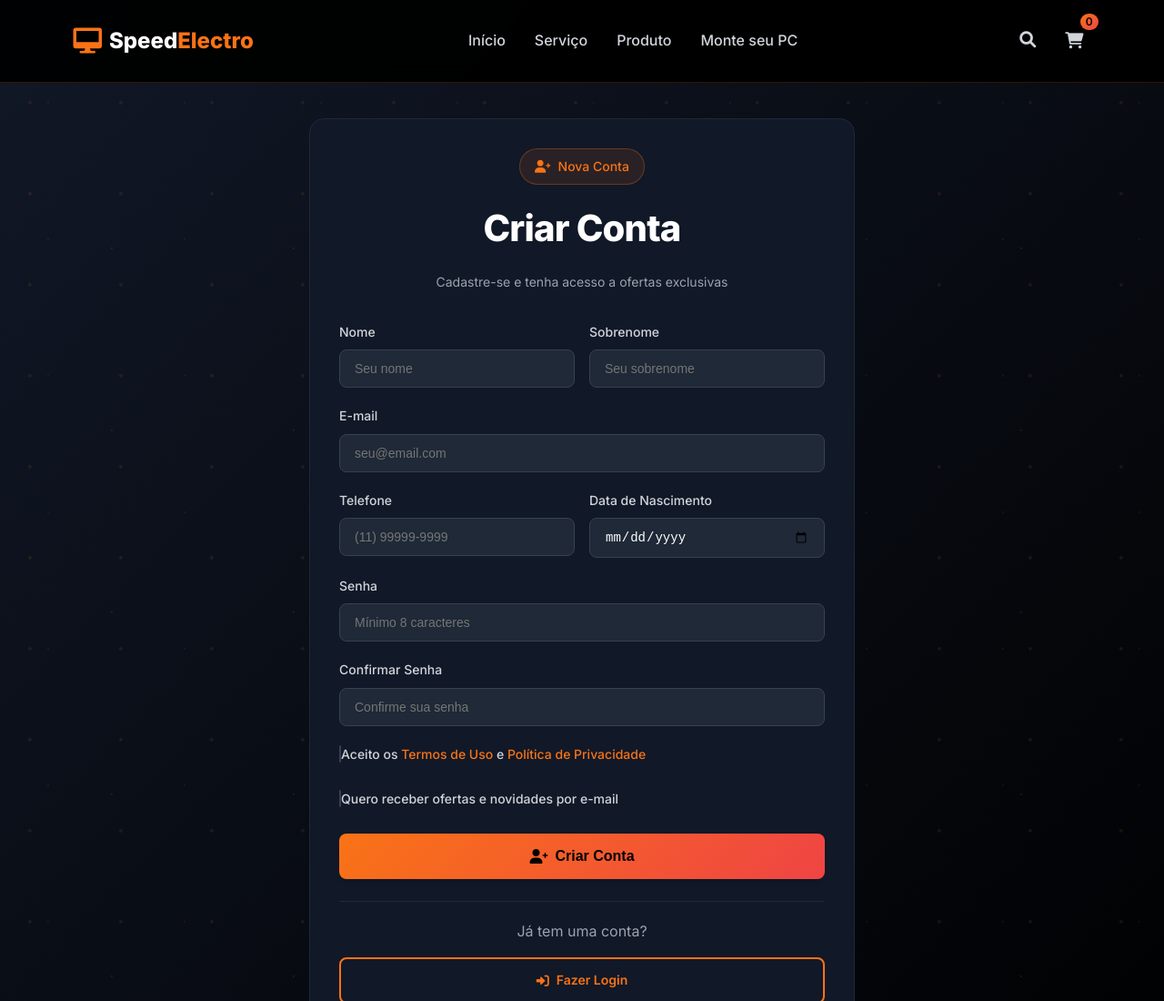
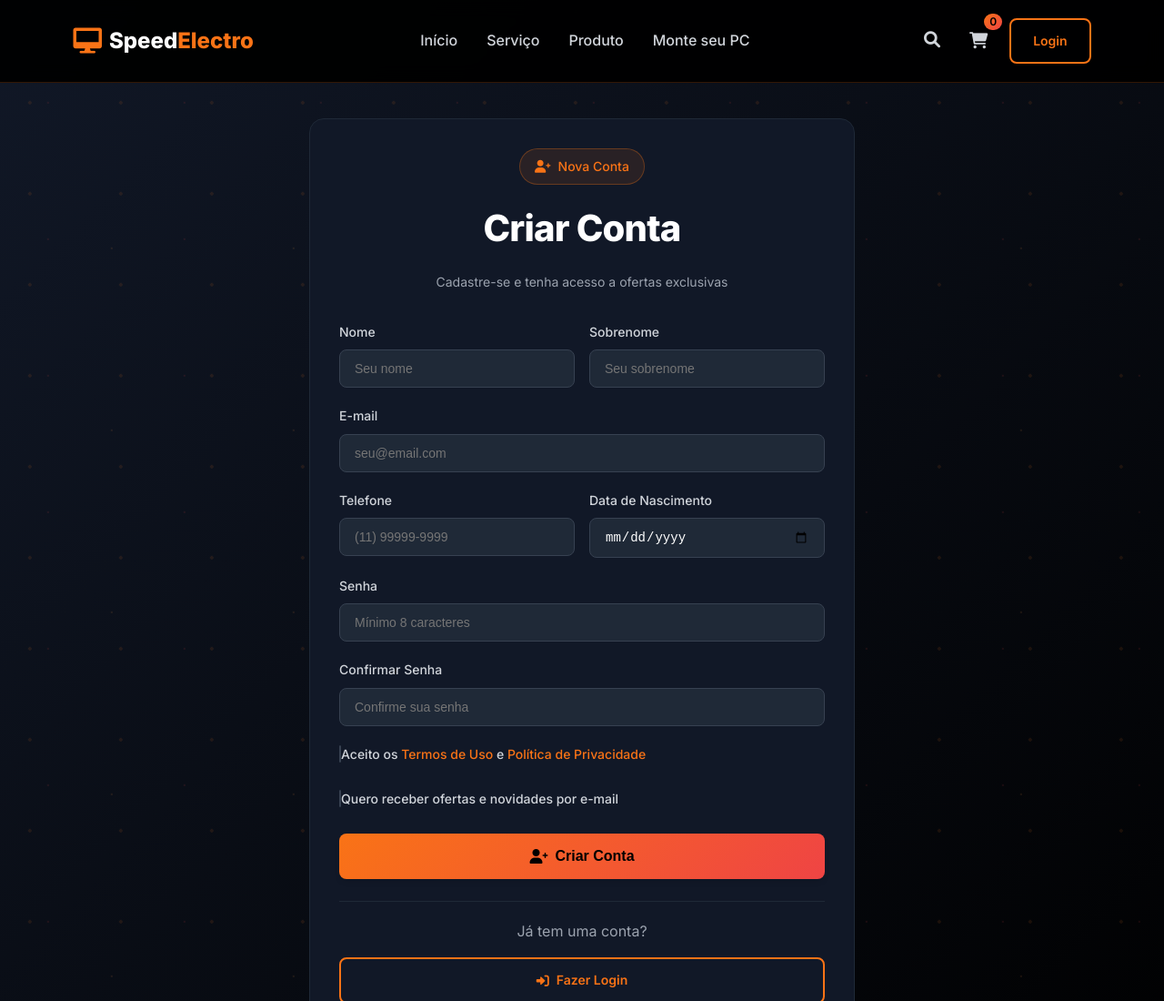
Before and after one commit to Lucas-index/Speed-Electro, a website: page Paginas/Cadastro.html in a window 1280 px wide. Shown: the top 1100 px of the page at 91% size. Drawn offline with Linux system fonts and the light colour scheme; no server answers.

Commit message:
Update Cadastro.html

```diff
--- a/Paginas/Cadastro.html
+++ b/Paginas/Cadastro.html
@@ -33,6 +33,9 @@
                         <i class="fas fa-shopping-cart"></i>
                         <span class="cart-count" id="cartCount">0</span>
                     </a>
+                        <a href="../Paginas/Login.html" class="btn btn-outline">Login</a>
+                </div>
+
                 </div>
 
                 <button class="mobile-menu-btn" id="mobileMenuBtn">
```
